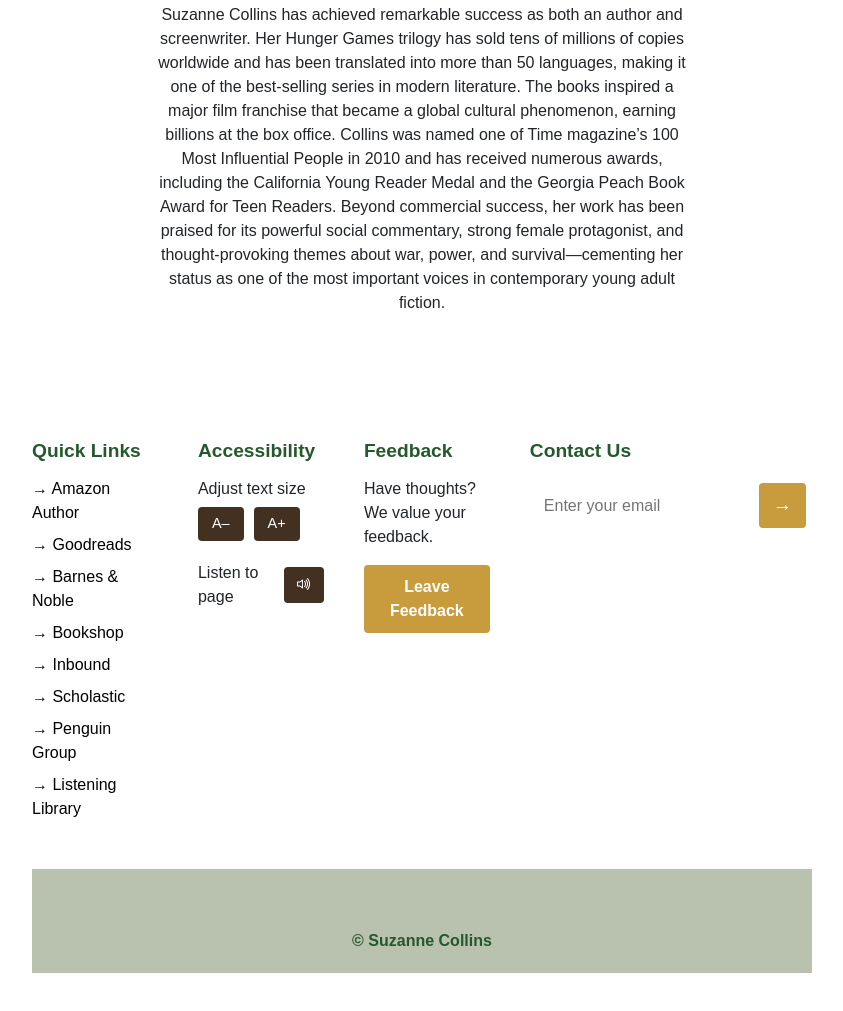
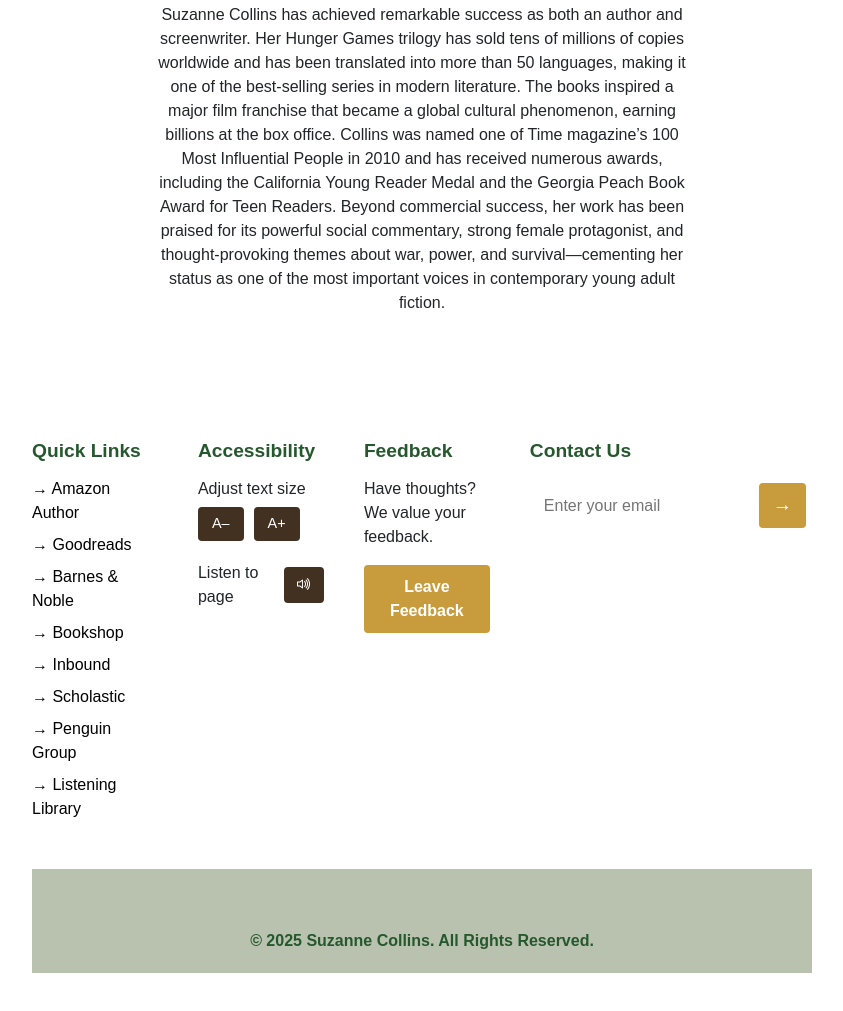
Before and after one commit to mend0204/dsn1713-final, a plain HTML site: page about.html in a window 1280 px wide. Shown: the part 1577-2588 px from the top of the page, without its empty margins (218-1061 px from the left). Drawn offline with nearby package versions, Linux system fonts and the light colour scheme.

Commit message:
fixing footer

```diff
--- a/about.html
+++ b/about.html
@@ -198,7 +198,7 @@
 
     <footer class="footer-section">
       <div class="container-fluid custom-margin text-center">
-    <p class="mb-0">© Suzanne Collins</p>
+      <p class="mb-0">© 2025 Suzanne Collins. All Rights Reserved.</p>
       </div>
       </footer>
 
```
Also changed, not shown: audiobooks.html (+1 -1 lines), books.html (+1 -1 lines), index.html (+3 -1 lines). Lines whose indentation alone changed are shown as unchanged.
